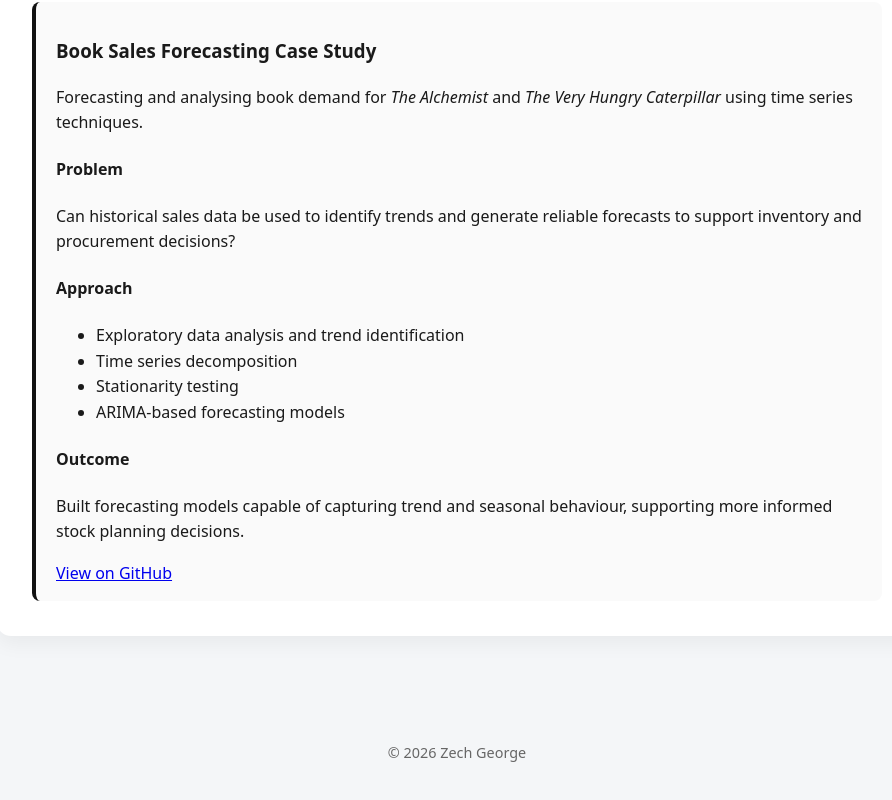
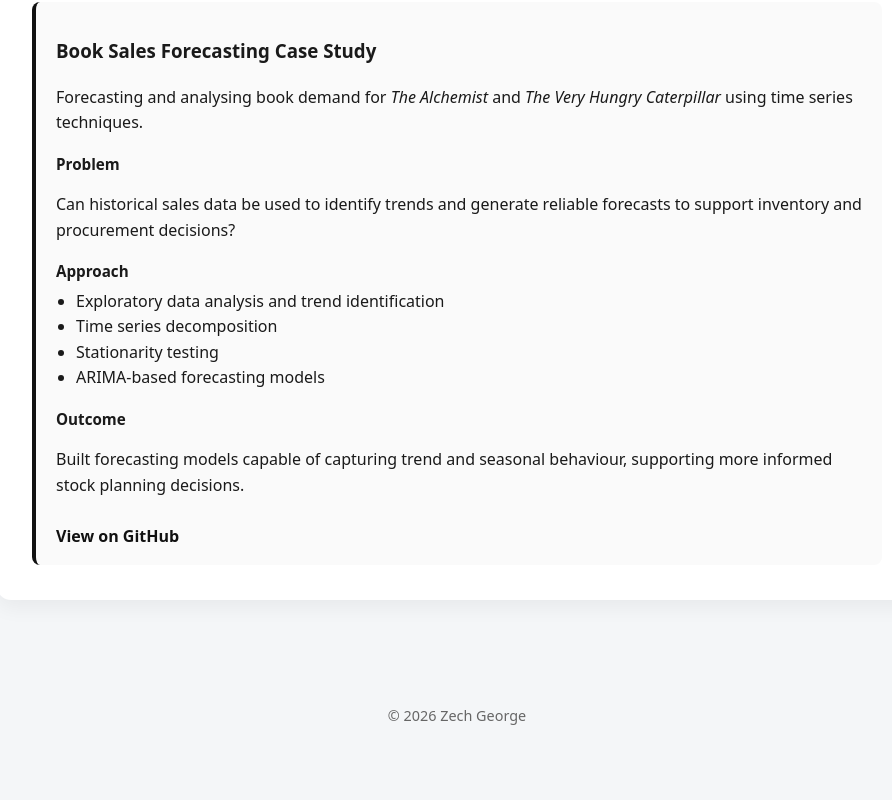
Before and after one commit to zechvincent-lab/zechgeorge.github.io, a plain HTML site: page index.html in a window 1280 px wide. Shown: the part 838-1638 px from the top of the page, without its empty margins (183-1075 px from the left). Drawn offline with Linux system fonts and the light colour scheme.

Commit message:
Add styles for card component

```diff
--- a/style.css
+++ b/style.css
@@ -77,3 +77,25 @@
     color: #666;
     font-size: 0.9rem;
 }
+.card h4 {
+    margin-bottom: 5px;
+    margin-top: 15px;
+    font-size: 0.95rem;
+}
+
+.card ul {
+    margin-top: 5px;
+    padding-left: 20px;
+}
+
+.card a {
+    display: inline-block;
+    margin-top: 10px;
+    color: #111;
+    font-weight: bold;
+    text-decoration: none;
+}
+
+.card a:hover {
+    text-decoration: underline;
+}
```
